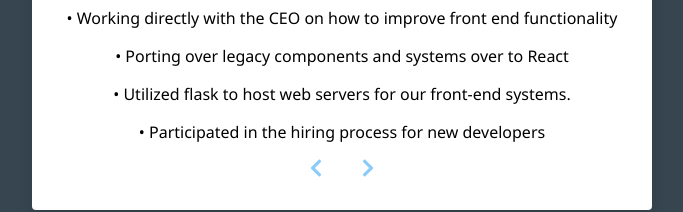
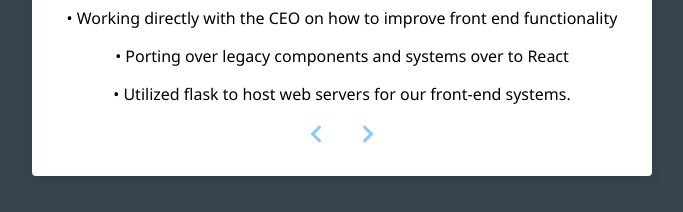
Before and after one commit to sachx1/portfolio, a React (Create React App) app: page / in a window 1280 px wide. Shown: the part 940-1152 px from the top of the page, without its empty margins (298-981 px from the left). Built offline with nearby package versions, Linux system fonts and the light colour scheme.

Commit message:
updated work experience

```diff
--- a/src/pages/data/workData.js
+++ b/src/pages/data/workData.js
@@ -8,7 +8,6 @@ const workExp = [
       textTwo: '• Working directly with the CEO on how to improve front end functionality',
       textThree: '• Porting over legacy components and systems over to React',
       textFour: '• Utilized flask to host web servers for our front-end systems.',
-      textFive: '• Participated in the hiring process for new developers',
     },
     {
       title: 'Lead Web Developer',
```
